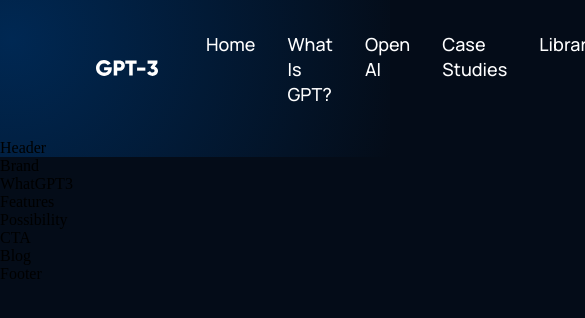
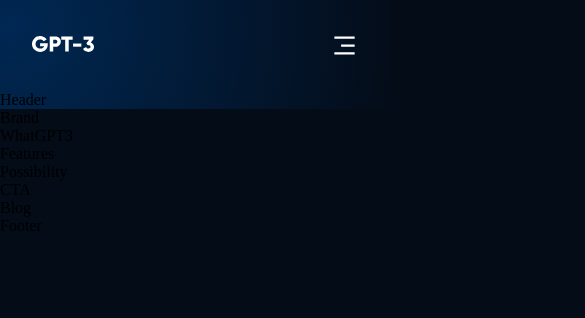
Before and after one commit to ega-erinovian/gpt3-react-web, a React (Create React App) app: page / in a window 390 px wide. Shown: the top 318 px of the page, 585 px wide, since content can reach past the window. Built offline with nearby package versions, Linux system fonts and the light colour scheme.

Commit message:
completed navbar

```diff
--- a/src/App.css
+++ b/src/App.css
@@ -53,7 +53,7 @@
  * ----------------------------------------
  */
 
- @-webkit-keyframes scale-up-center {
+ @keyframes scale-up-center {
     0% {
       -webkit-transform: scale(0.5);
               transform: scale(0.5);
--- a/src/components/navbar/Navbar.jsx
+++ b/src/components/navbar/Navbar.jsx
@@ -1,11 +1,23 @@
-import React from 'react'
-import { RiMenu3Line, RiCloseLin } from 'react-icons/ri'
+import React, { useState } from 'react'
+import { RiMenu3Line, RiCloseLine } from 'react-icons/ri'
 
 import Logo from '../../assets/logo.svg'
 
 import './navbar.css'
 
+const Menu = () => (
+  <>
+    <p><a href="#home">Home</a></p>
+    <p><a href="#wgpt3">What is GPT?</a></p>
+    <p><a href="#possibility">Open AI</a></p>
+    <p><a href="#features">Case Studies</a></p>
+    <p><a href="#blog">Library</a></p>
+  </>
+)
+
 const Navbar = () => {
+  const [toggleMenu, setToggleMenu] = useState(false);
+
   return (
     <div className="gpt3__navbar">
       <div className="gpt3__navbar-links">
@@ -13,17 +25,27 @@
           <img src={Logo} alt="logo" />
         </div>
         <div className="gpt3__navbar-links_container">
-          <p><a href="#home">Home</a></p>
-          <p><a href="#wgpt3">What is GPT?</a></p>
-          <p><a href="#possibility">Open AI</a></p>
-          <p><a href="#features">Case Studies</a></p>
-          <p><a href="#blog">Library</a></p>
+          <Menu />
         </div>
       </div>
       <div className="gpt3__navbar-sign">
         <p>Sign In</p>
         <button type="button">Sign Up</button>
       </div>
+      <div className="gpt3__navbar-menu">
+        {toggleMenu ? <RiCloseLine color="#fff" size={27} onClick={() => setToggleMenu(false)}/> :  <RiMenu3Line color="#fff" size={27} onClick={() => setToggleMenu(true)}/>}
+        {toggleMenu && (
+          <div className="gpt3__navbar-menu_container scale-up-center">
+            <div className="gpt3__navbar-menu_container-links">
+              <Menu />
+              <div className="gpt3__navbar-menu_container-links-sign">
+                <p>Sign In</p>
+                <button type="button">Sign Up</button>
+              </div>
+            </div>
+          </div>
+        )}
+      </div>
     </div>
   )
 }
--- a/src/components/navbar/navbar.css
+++ b/src/components/navbar/navbar.css
@@ -44,7 +44,8 @@
     cursor: pointer;
 }
 
-.gpt3__navbar-links_container p a{
+.gpt3__navbar-links_container p a,
+.gpt3__navbar-menu_container p a{
     color: #fff;
 }
 
@@ -66,3 +67,76 @@
     -ms-border-radius: 5px;
     -o-border-radius: 5px;
 }
+
+.gpt3__navbar-menu{
+    margin-left: 1rem;
+    display: none;
+    position: relative;
+}
+
+.gpt3__navbar-menu svg{
+    cursor: pointer;
+}
+
+.gpt3__navbar-menu_container{
+    display: flex;
+    justify-content: flex-end;
+    align-items: flex-end;
+    flex-direction: column;
+    text-align: end;
+    background: var(--color-footer);
+    padding: 2rem;
+    position: absolute;
+    top: 40px;
+    right: 0;
+    margin-top: 1rem;
+    min-width: 210px;
+    box-shadow: 0 0 5 rgba(0, 0, 0, 0.2);
+    border-radius: 5px;
+    -webkit-border-radius: 5px;
+    -moz-border-radius: 5px;
+    -ms-border-radius: 5px;
+    -o-border-radius: 5px;
+}
+
+.gpt3__navbar-menu_container p{
+    margin: 1rem 0;
+}
+
+.gpt3__navbar-menu_container-links-sign{
+    display: none;
+}
+
+@media screen and (max-width: 1050px){
+    .gpt3__navbar-links_container{
+        display: none;
+    }
+
+    .gpt3__navbar-menu{
+        display: flex;
+    }
+}
+
+@media screen and (max-width: 700px){
+    .gpt3__navbar{
+        padding: 2rem 4rem;
+    }
+}
+
+@media screen and (max-width: 550px){
+    .gpt3__navbar{
+        padding: 2rem;
+    }
+
+    .gpt3__navbar-sign{
+        display: none;
+    }
+
+    .gpt3__navbar-menu_container{
+        top: 20px;
+    }
+
+    .gpt3__navbar-menu_container-links-sign{
+        display: block;
+    }
+}
```
